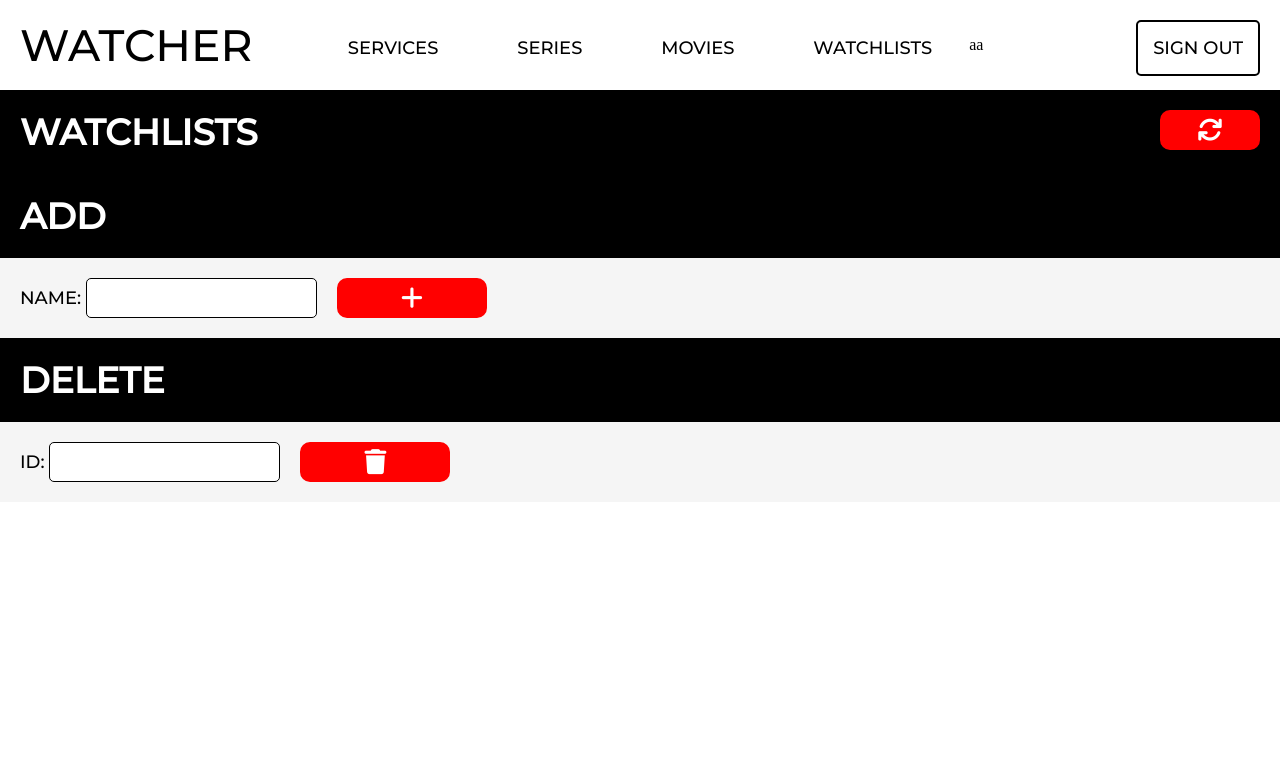
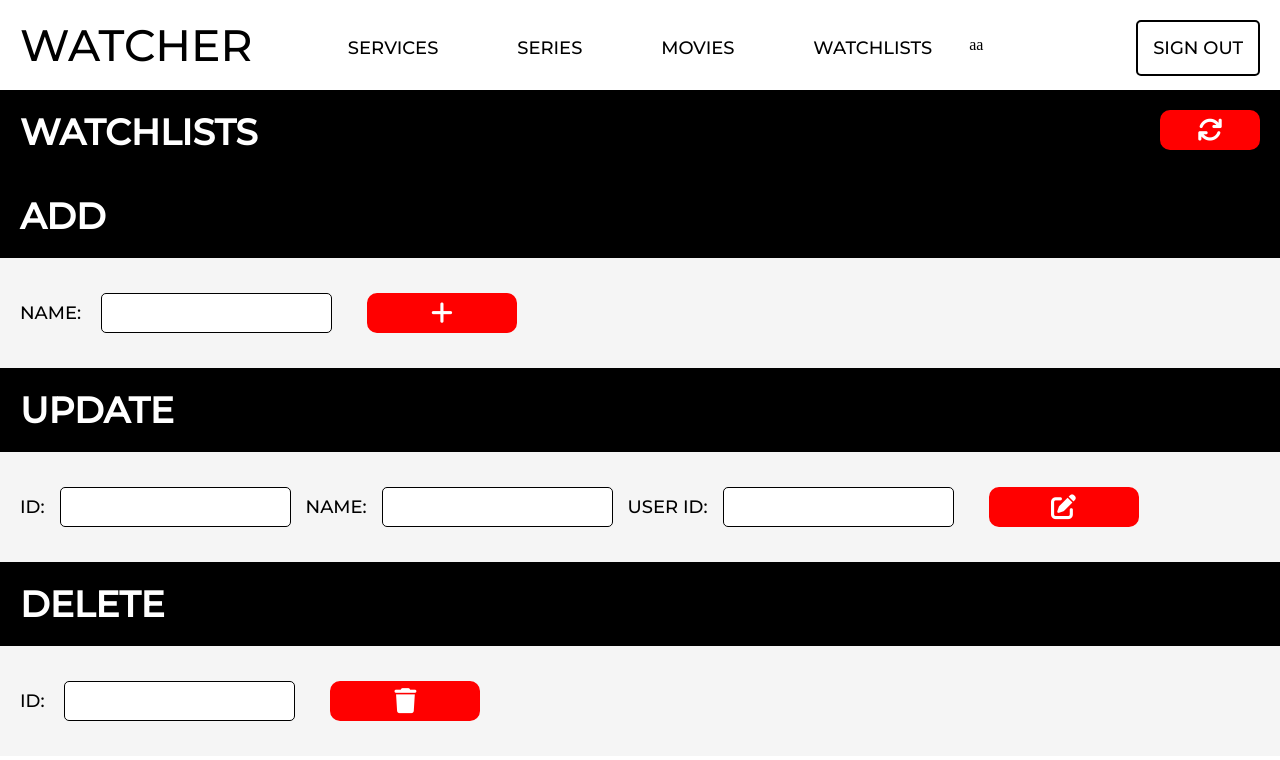
Before and after one commit to MrAnderson1971/MovieTracker, a website: page frontend/watchlists.html in a window 1280 px wide. Drawn offline with Linux system fonts and the light colour scheme; sample sign-in values are in the browser's storage.

Commit message:
Added section for updating watchlists

```diff
--- a/frontend/style.css
+++ b/frontend/style.css
@@ -347,9 +347,6 @@
     align-items: center;
 }
 
-
-
-
 .servicesInfo {
     display: flex;
     justify-content: space-between;
@@ -373,7 +370,6 @@
     padding: 20px;
 }
 
-
 .servicesSelector {
     display: flex;
     justify-content: flex-start;
@@ -384,7 +380,6 @@
     padding: 20px;
     background-color: whitesmoke;
 }
-
 
 .B, .C {
     margin-left: 100px;
@@ -397,7 +392,6 @@
     border-radius: 5px;
     padding: 5px;
 }
-
 
 #searchServices {
     width: 175px;
@@ -422,8 +416,6 @@
     border: 5px solid black;
 }
 
-
-
 .watchlistBar {
     font-family: 'Montserrat', sans-serif;
     font-size: 18px;
@@ -442,12 +434,17 @@
     background-color: whitesmoke;
 }
 
-
-.deleteArea, .addArea {
+.deleteArea, .addArea, .updateArea{
     font-size: 18px;
     background-color: whitesmoke;
     padding: 20px;
 }
+
+.updateArea {
+    display: flex;
+    align-items: center;
+}
+
 
 .watchlistSec input {
     font-family: 'Montserrat', sans-serif;
@@ -456,9 +453,10 @@
     border-radius: 5px;
     padding: 5px;
     height: 40px;
+    margin: 15px;
 }
 
-#delWatchList, #addWatchList {
+#delWatchList, #addWatchList, #updateWatchList {
     width: 150px;
     height: 40px;
     background-color: red;
@@ -469,14 +467,11 @@
     border-radius: 10px;
 }
 
-#delWatchList:hover, #addWatchList:hover {
+#delWatchList:hover, #addWatchList:hover, #updateWatchList:hover {
     color: white;
     background-color: red;
     border: 2px solid black;
 }
-
-
-
 
 .mainWatchlistBar {
     display: flex;
--- a/frontend/watchlists.html
+++ b/frontend/watchlists.html
@@ -50,14 +50,35 @@
 
 <div class="watchlistSec">
     <div class="addArea">
-        <label for="watchlistName">NAME:</label>
-        <input type="text" id="watchlistName"><br>
+        <label for="watchlistAddName">NAME:</label>
+        <input type="text" id="watchlistAddName"><br>
     </div>
     <button id="addWatchList" value="addWatchList">
         <i class="fa-solid fa-plus"></i>
     </button>
 </div>
 
+<!--WATCHLIST UPDATE SECTION-->
+
+<div class="watchlistBar">
+    <h1>UPDATE</h1>
+</div>
+
+<div class="watchlistSec">
+    <div class="updateArea">
+        <label for="watchlistUpdateID">ID:</label>
+        <input type="text" id="watchlistUpdateID"><br>
+
+        <label for="watchlistUpdateName">NAME:</label>
+        <input type="text" id="watchlistUpdateName"><br>
+
+        <label for="watchlistUpdateUserID">USER ID:</label>
+        <input type="text" id="watchlistUpdateUserID"><br>
+    </div>
+    <button id="updateWatchList" value="updateWatchList">
+        <i class="fa-solid fa-pen-to-square"></i>
+    </button>
+</div>
 
 <!--WATCHLIST DELETE SECTION-->
 
```
